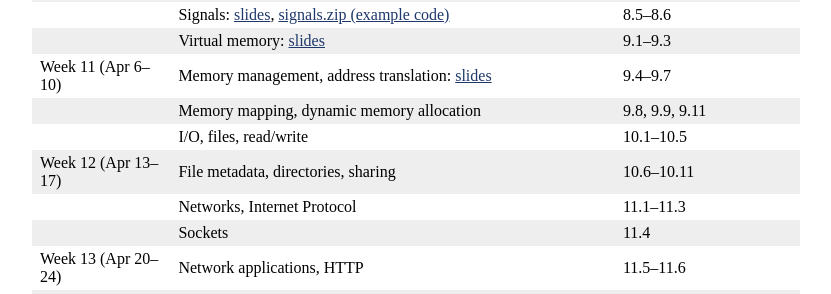
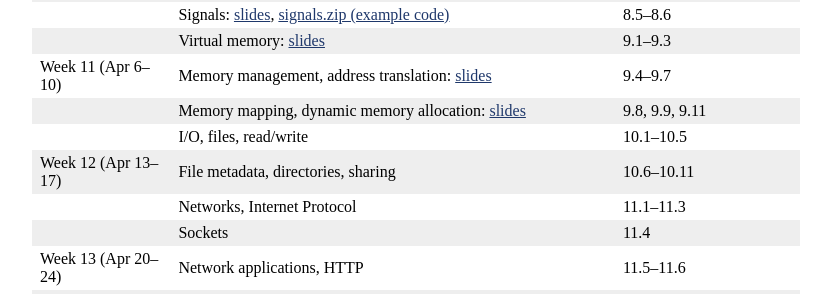
Before and after one commit to jhucsf/spring2020, a Jekyll site: the page built from schedule.md, in a window 1280 px wide. Shown: the part 1273-1567 px from the top of the page, without its empty margins (224-1055 px from the left). Built offline with Jekyll 4.4.1, drawn with Linux system fonts in a browser that asks for light colours.

Commit message:
post lecture 24 slides

```diff
--- a/schedule.md
+++ b/schedule.md
@@ -41,7 +41,7 @@ Week 10 (Mar 30–Apr 3) | Exceptions, Processes: [slides](lectures/lecture20-pu
 &nbsp;             | Signals: [slides](lectures/lecture21-public.pdf), [signals.zip (example code)](lectures/signals.zip) | 8.5–8.6 |
 &nbsp;             | Virtual memory: [slides](lectures/lecture22-public.pdf) | 9.1–9.3
 Week 11 (Apr 6–10) | Memory management, address translation: [slides](lectures/lecture23-public.pdf) | 9.4–9.7
-&nbsp;             | Memory mapping, dynamic memory allocation | 9.8, 9.9, 9.11 |
+&nbsp;             | Memory mapping, dynamic memory allocation: [slides](lectures/lecture24-public.pdf) | 9.8, 9.9, 9.11 |
                    | I/O, files, read/write | 10.1–10.5 |
 Week 12 (Apr 13–17)| File metadata, directories, sharing | 10.6–10.11
                    | Networks, Internet Protocol | 11.1–11.3 |
```
Also changed, not shown: 1 other file.
